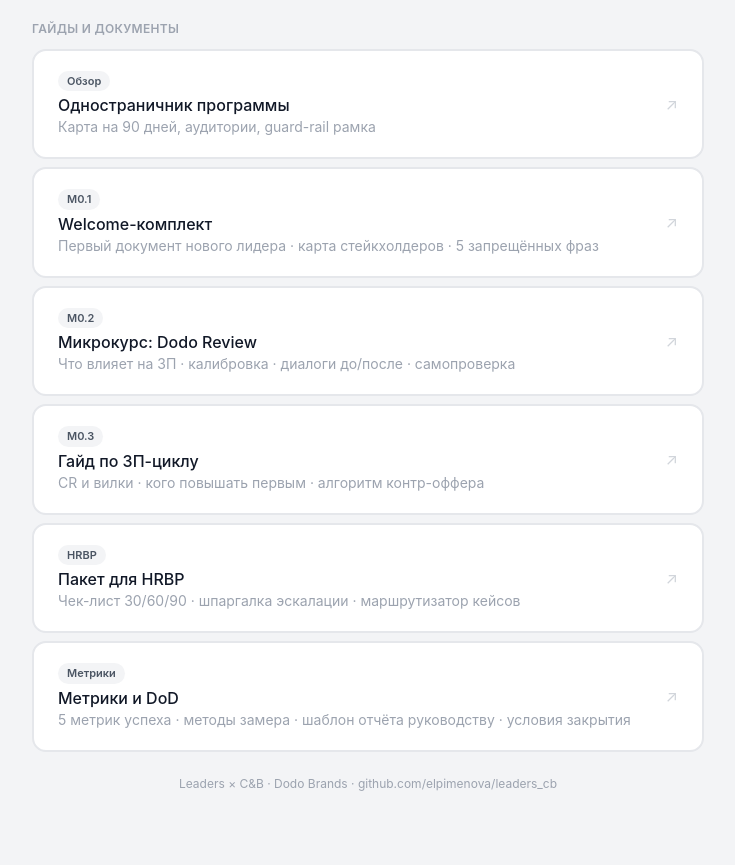
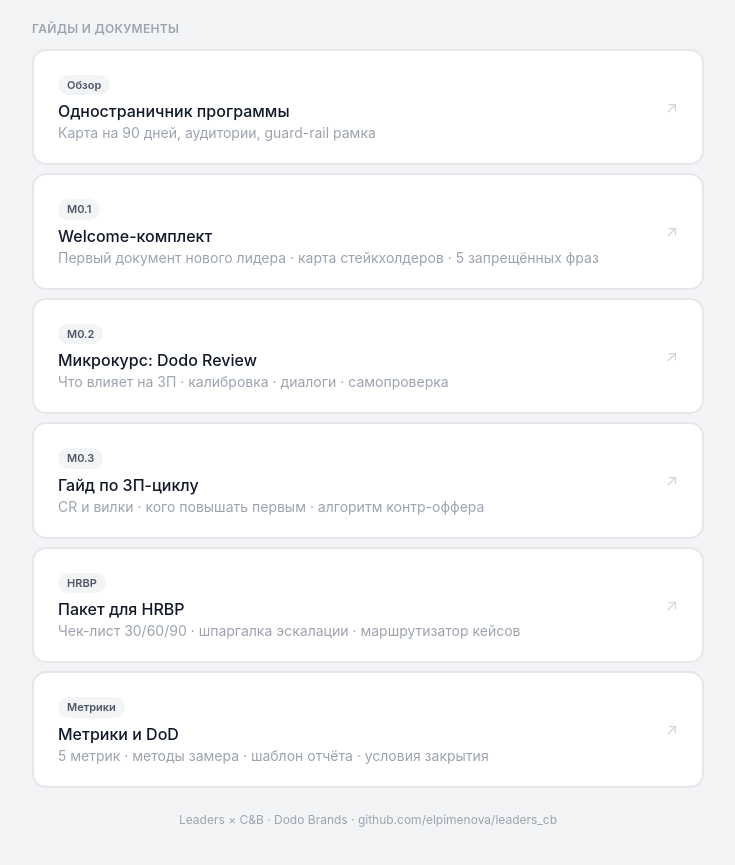
Before and after one commit to elpimenova/leaders_cb, a plain HTML site: page index.html in a window 1280 px wide. Shown: the part 643-1508 px from the top of the page, without its empty margins (272-1007 px from the left). Before the commit the page ends 1475 px from the top, so only its background shows below. Drawn offline with nearby package versions, Linux system fonts and the light colour scheme.

Commit message:
fix: update index.html

```diff
--- a/index.html
+++ b/index.html
@@ -7,8 +7,7 @@
 <script src="https://cdn.tailwindcss.com"></script>
 <style>
   body { font-family: -apple-system, BlinkMacSystemFont, 'Segoe UI', sans-serif; background: #F3F4F6; }
-  :root { --orange: #FF5800; }
-  .card { background: white; border-radius: 14px; border: 2px solid #E5E7EB; padding: 20px 24px; transition: all 0.15s; text-decoration: none; display: block; }
+  .card { background: white; border-radius: 14px; border: 2px solid #E5E7EB; padding: 20px 24px; transition: all 0.15s; text-decoration: none; display: block; color: inherit; }
   .card:hover { border-color: #FF5800; transform: translateY(-2px); box-shadow: 0 6px 20px rgba(255,88,0,0.1); }
   .card.tool { border-color: #FF5800; background: #FFF7F3; }
   .card.tool:hover { box-shadow: 0 6px 20px rgba(255,88,0,0.2); }
@@ -18,7 +17,6 @@
 <body class="min-h-screen py-10 px-4">
 <div class="max-w-2xl mx-auto">
 
-  <!-- Header -->
   <div class="mb-8">
     <div class="flex items-center gap-3 mb-3">
       <div class="w-10 h-10 rounded-xl flex items-center justify-center text-white font-bold text-lg" style="background:#FF5800">L</div>
@@ -32,7 +30,6 @@
     </p>
   </div>
 
-  <!-- Tools — интерактивные HTML -->
   <div class="mb-6">
     <p class="text-xs font-semibold text-gray-400 uppercase tracking-wide mb-3">Интерактивные инструменты</p>
     <div class="grid gap-3">
@@ -82,93 +79,67 @@
     </div>
   </div>
 
-  <!-- Docs — гайды в репо -->
   <div class="mb-6">
     <p class="text-xs font-semibold text-gray-400 uppercase tracking-wide mb-3">Гайды и документы</p>
     <div class="grid gap-2">
 
       <a href="https://github.com/elpimenova/leaders_cb/blob/main/Leaders%C3%97CB_%D0%9E%D0%B4%D0%BD%D0%BE%D1%81%D1%82%D1%80%D0%B0%D0%BD%D0%B8%D1%87%D0%BD%D0%B8%D0%BA.md" target="_blank" class="card">
         <div class="flex items-center justify-between">
-          <div>
-            <div class="flex items-center gap-2 mb-0.5">
-              <span class="tag bg-gray-100 text-gray-600">Обзор</span>
-            </div>
+          <div><span class="tag bg-gray-100 text-gray-600 mb-1">Обзор</span>
             <h3 class="font-medium text-gray-900">Одностраничник программы</h3>
             <p class="text-sm text-gray-400">Карта на 90 дней, аудитории, guard-rail рамка</p>
-          </div>
-          <span class="text-gray-300 ml-3">↗</span>
+          </div><span class="text-gray-300 ml-3">↗</span>
         </div>
       </a>
 
       <a href="https://github.com/elpimenova/leaders_cb/blob/main/Leaders%C3%97CB_Welcome-%D0%BA%D0%BE%D0%BC%D0%BF%D0%BB%D0%B5%D0%BA%D1%82.md" target="_blank" class="card">
         <div class="flex items-center justify-between">
-          <div>
-            <div class="flex items-center gap-2 mb-0.5">
-              <span class="tag bg-gray-100 text-gray-600">M0.1</span>
-            </div>
+          <div><span class="tag bg-gray-100 text-gray-600 mb-1">M0.1</span>
             <h3 class="font-medium text-gray-900">Welcome-комплект</h3>
             <p class="text-sm text-gray-400">Первый документ нового лидера · карта стейкхолдеров · 5 запрещённых фраз</p>
-          </div>
-          <span class="text-gray-300 ml-3">↗</span>
+          </div><span class="text-gray-300 ml-3">↗</span>
         </div>
       </a>
 
       <a href="https://github.com/elpimenova/leaders_cb/blob/main/Leaders%C3%97CB_%D0%9C%D0%B8%D0%BA%D1%80%D0%BE%D0%BA%D1%83%D1%80%D1%81-Dodo-Review.md" target="_blank" class="card">
         <div class="flex items-center justify-between">
-          <div>
-            <div class="flex items-center gap-2 mb-0.5">
-              <span class="tag bg-gray-100 text-gray-600">M0.2</span>
-            </div>
+          <div><span class="tag bg-gray-100 text-gray-600 mb-1">M0.2</span>
             <h3 class="font-medium text-gray-900">Микрокурс: Dodo Review</h3>
-            <p class="text-sm text-gray-400">Что влияет на ЗП · калибровка · диалоги до/после · самопроверка</p>
-          </div>
-          <span class="text-gray-300 ml-3">↗</span>
+            <p class="text-sm text-gray-400">Что влияет на ЗП · калибровка · диалоги · самопроверка</p>
+          </div><span class="text-gray-300 ml-3">↗</span>
         </div>
       </a>
 
       <a href="https://github.com/elpimenova/leaders_cb/blob/main/Leaders%C3%97CB_%D0%93%D0%B0%D0%B9%D0%B4-%D0%97%D0%9F-%D1%86%D0%B8%D0%BA%D0%BB.md" target="_blank" class="card">
         <div class="flex items-center justify-between">
-          <div>
-            <div class="flex items-center gap-2 mb-0.5">
-              <span class="tag bg-gray-100 text-gray-600">M0.3</span>
-            </div>
+          <div><span class="tag bg-gray-100 text-gray-600 mb-1">M0.3</span>
             <h3 class="font-medium text-gray-900">Гайд по ЗП-циклу</h3>
             <p class="text-sm text-gray-400">CR и вилки · кого повышать первым · алгоритм контр-оффера</p>
-          </div>
-          <span class="text-gray-300 ml-3">↗</span>
+          </div><span class="text-gray-300 ml-3">↗</span>
         </div>
       </a>
 
       <a href="https://github.com/elpimenova/leaders_cb/blob/main/Leaders%C3%97CB_%D0%9F%D0%B0%D0%BA%D0%B5%D1%82-HRBP.md" target="_blank" class="card">
         <div class="flex items-center justify-between">
-          <div>
-            <div class="flex items-center gap-2 mb-0.5">
-              <span class="tag bg-gray-100 text-gray-600">HRBP</span>
-            </div>
+          <div><span class="tag bg-gray-100 text-gray-600 mb-1">HRBP</span>
             <h3 class="font-medium text-gray-900">Пакет для HRBP</h3>
             <p class="text-sm text-gray-400">Чек-лист 30/60/90 · шпаргалка эскалации · маршрутизатор кейсов</p>
-          </div>
-          <span class="text-gray-300 ml-3">↗</span>
+          </div><span class="text-gray-300 ml-3">↗</span>
         </div>
       </a>
 
       <a href="https://github.com/elpimenova/leaders_cb/blob/main/Leaders%C3%97CB_%D0%9C%D0%B5%D1%82%D1%80%D0%B8%D0%BA%D0%B8-%D0%B8-DoD.md" target="_blank" class="card">
         <div class="flex items-center justify-between">
-          <div>
-            <div class="flex items-center gap-2 mb-0.5">
-              <span class="tag bg-gray-100 text-gray-600">Метрики</span>
-            </div>
+          <div><span class="tag bg-gray-100 text-gray-600 mb-1">Метрики</span>
             <h3 class="font-medium text-gray-900">Метрики и DoD</h3>
-            <p class="text-sm text-gray-400">5 метрик успеха · методы замера · шаблон отчёта руководству · условия закрытия</p>
-          </div>
-          <span class="text-gray-300 ml-3">↗</span>
+            <p class="text-sm text-gray-400">5 метрик · методы замера · шаблон отчёта · условия закрытия</p>
+          </div><span class="text-gray-300 ml-3">↗</span>
         </div>
       </a>
 
     </div>
   </div>
 
-  <!-- Footer -->
   <p class="text-center text-xs text-gray-400">
     Leaders × C&B · Dodo Brands ·
     <a href="https://github.com/elpimenova/leaders_cb" class="hover:text-gray-600 transition" target="_blank">github.com/elpimenova/leaders_cb</a>
```
